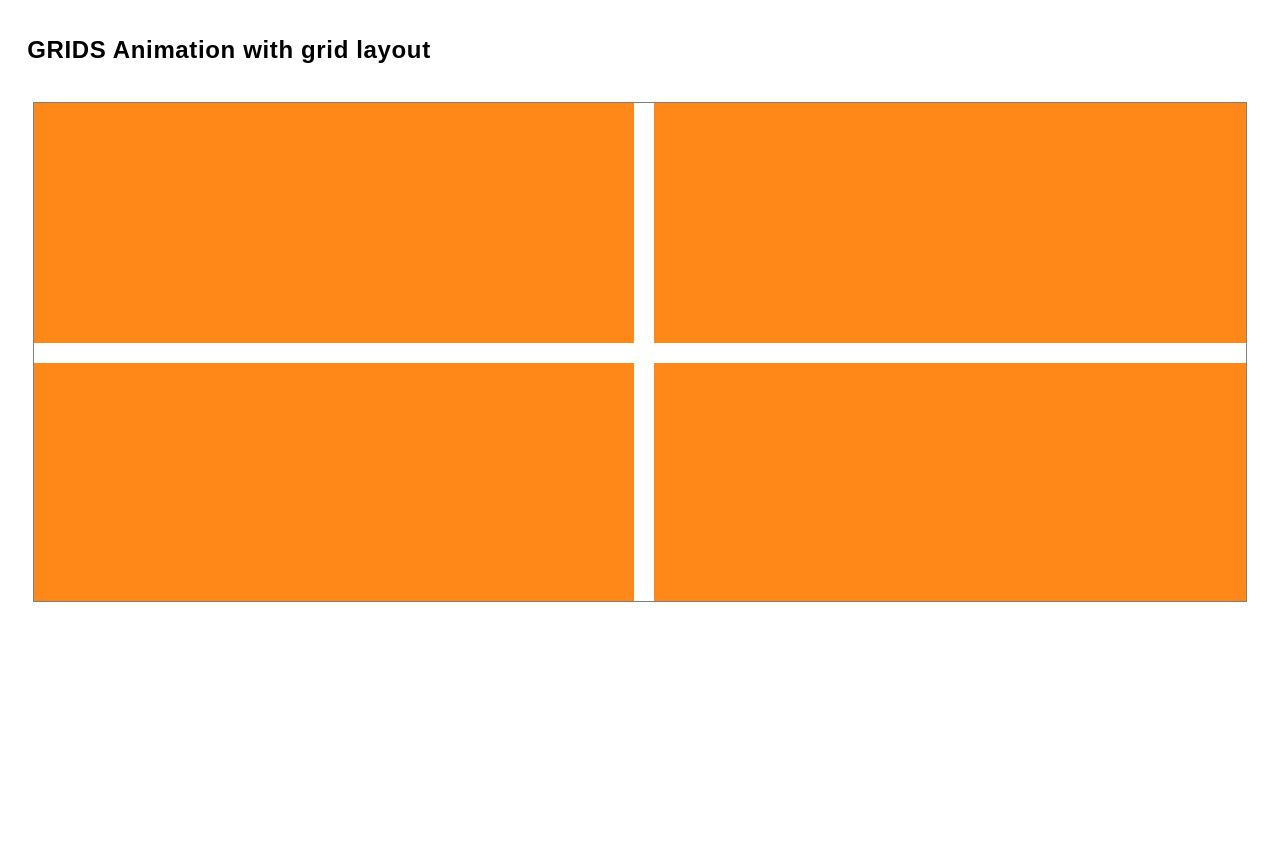
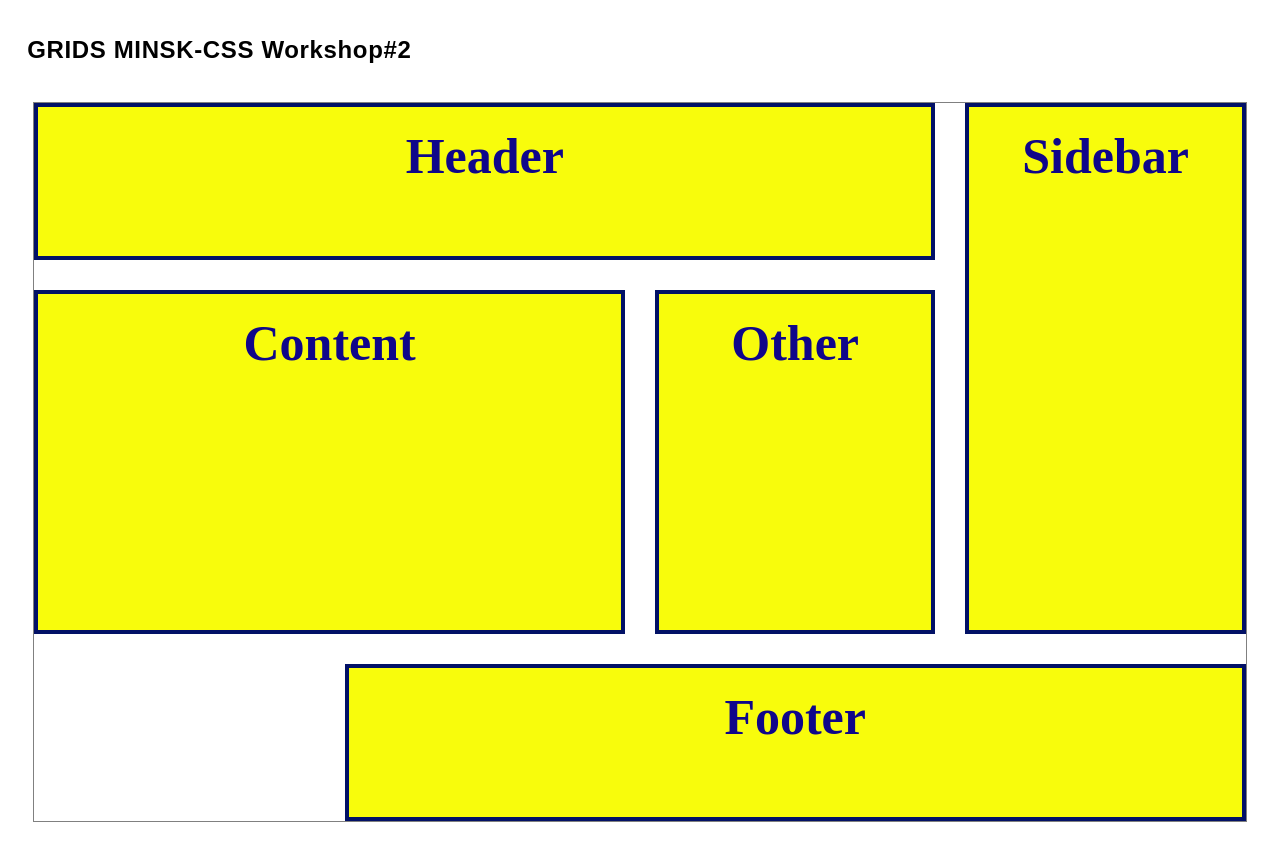
Before and after one commit to deniolp/myGrids, a website: page index.html in a window 1280 px wide. Shown: the part 2351-3211 px from the top of the page. Before the commit the page ends 2991 px from the top, so only its background shows below. Drawn offline with Linux system fonts and the light colour scheme.

Commit message:
Another one Layout after Minsk CSS Workshop#2

```diff
--- a/index.html
+++ b/index.html
@@ -78,13 +78,21 @@
     </article>
   </div>
 
-  <h2 id="7">GRIDS Animation with grid layout</h2>
+  <!-- <h2 id="7">GRIDS Animation with grid layout</h2>
   <div class="container grid7">
     <div class="item"></div>
     <div class="item"></div>
     <div class="item"></div>
     <div class="item"></div>
-  </div>
+  </div> -->
 
-</body>
+  <h2>GRIDS MINSK-CSS Workshop#2</h2>
+  <div class="container grid8">
+    <div class="item1">Header</div>
+    <div class="item2">Sidebar</div>
+    <div class="item3">Content</div>
+    <div class="item4">Other</div>
+    <div class="item5">Footer</div>
+  </div5
+</body5
 </html>
--- a/style.css
+++ b/style.css
@@ -1,5 +1,6 @@
 html {
   box-sizing: border-box;
+  padding-bottom: 100px;
 }
 
 *, *:before, *:after {
@@ -267,3 +268,58 @@ label {
     grid-template-rows: 1fr 1fr;
   }
 }
+
+.grid8 {
+  display: grid;
+  grid-template-columns: repeat(4, 1fr);
+  grid-template-rows: repeat(4, 1fr);
+  grid-gap: 30px;
+  grid-template-areas:
+      "header header header sidebar"
+      "content content other sidebar"
+      "content content other sidebar"
+      ". footer footer footer";
+  height: calc(100vh - 40px * 2);
+}
+
+/* @media (max-width: 1000px) {
+  .grid8 {
+    grid-template-areas:
+      "footer footer footer footer"
+      "sidebar content content content"
+      "sidebar content content content"
+      "sidebar content content content"
+      "header header header header";
+  }
+} */
+
+.grid8 > div {
+  background-color: #f8fc0c;
+  font-size: 50px;
+  font-family: "PT Sans", serif;
+  font-weight: 900;
+  text-align: center;
+  color: rgb(15, 6, 138);
+  border: 4px solid rgb(2, 17, 102);
+  padding: 20px;
+}
+
+.item1 {
+  grid-area: header;
+}
+
+.item2 {
+  grid-area: sidebar;
+}
+
+.item3 {
+  grid-area: content;
+}
+
+.item4 {
+  grid-area: other;
+}
+
+.item5 {
+  grid-area: footer;
+}
```
